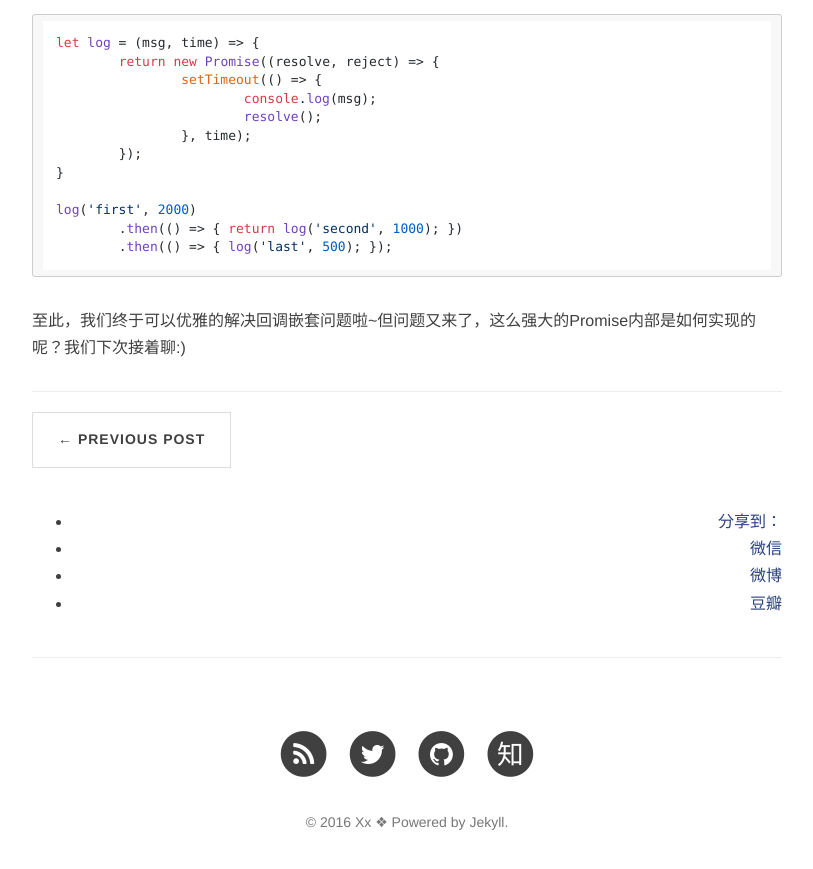
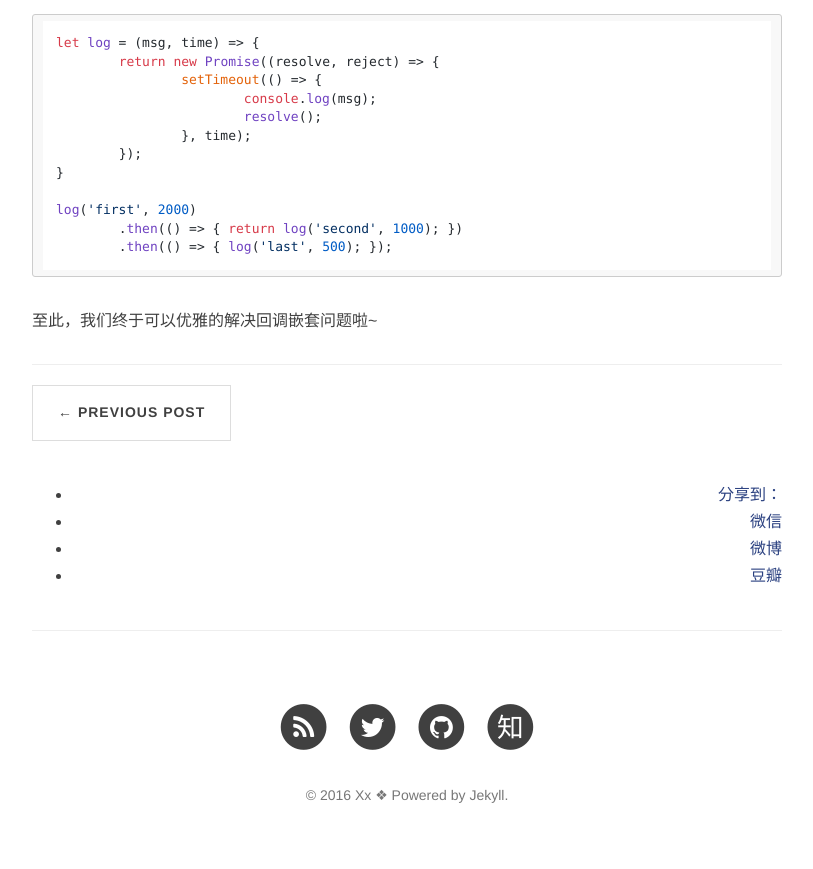
Before and after one commit to XxinLiang/XxinLiang.github.io, a Jekyll site: the page built from _posts/2016-6-21-es6-Promise.md, in a window 1280 px wide and 900 px high, scrolled down 4237 px. Shown: the top 869 px of the window, without its empty margins (233-1046 px from the left). Built offline with Jekyll 4.4.1, drawn with Linux system fonts in a browser that asks for light colours; nearby versions of some CDN libraries; comment, search, counter and statistics services are not loaded.

Commit message:
修改 ES6-02

```diff
--- a/_posts/2016-6-21-es6-Promise.md
+++ b/_posts/2016-6-21-es6-Promise.md
@@ -153,4 +153,4 @@ Promise对象有以下几种状态：
 		.then(() => { return log('second', 1000); })
 		.then(() => { log('last', 500); });
 
-至此，我们终于可以优雅的解决回调嵌套问题啦~但问题又来了，这么强大的Promise内部是如何实现的呢？我们下次接着聊:)
+至此，我们终于可以优雅的解决回调嵌套问题啦~
```
Also changed, not shown: _posts/2016-01-02-hello-world.md (+1 -1 lines).
